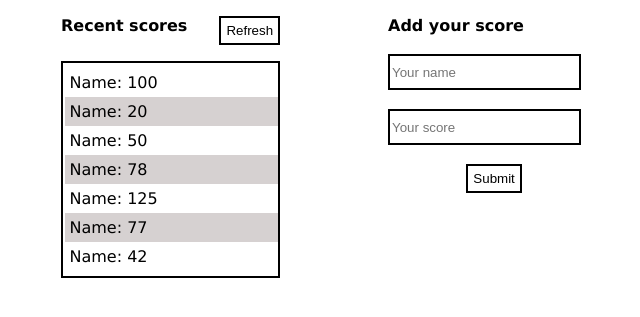
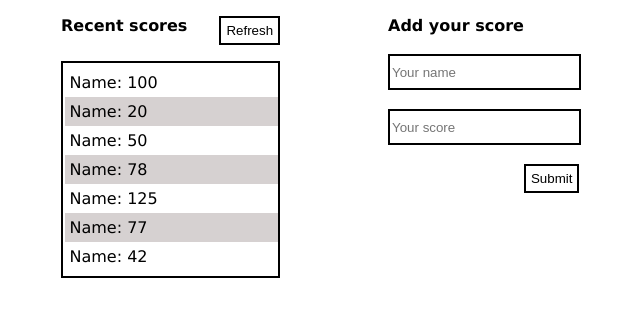
Before and after one commit to NalianAchei2020/LeaderBoard, a website built with webpack: page src/index.html in a window 1280 px wide. Shown: the part 201-518 px from the top of the page, without its empty margins (323-963 px from the left). Built offline with nearby package versions, Linux system fonts and the light colour scheme.

Commit message:
Update style.css

```diff
--- a/src/style.css
+++ b/src/style.css
@@ -67,7 +67,7 @@ button {
 
 #submit {
   position: absolute;
-  right: 34%;
+  right: 29.5%;
 }
 
 footer {
```
